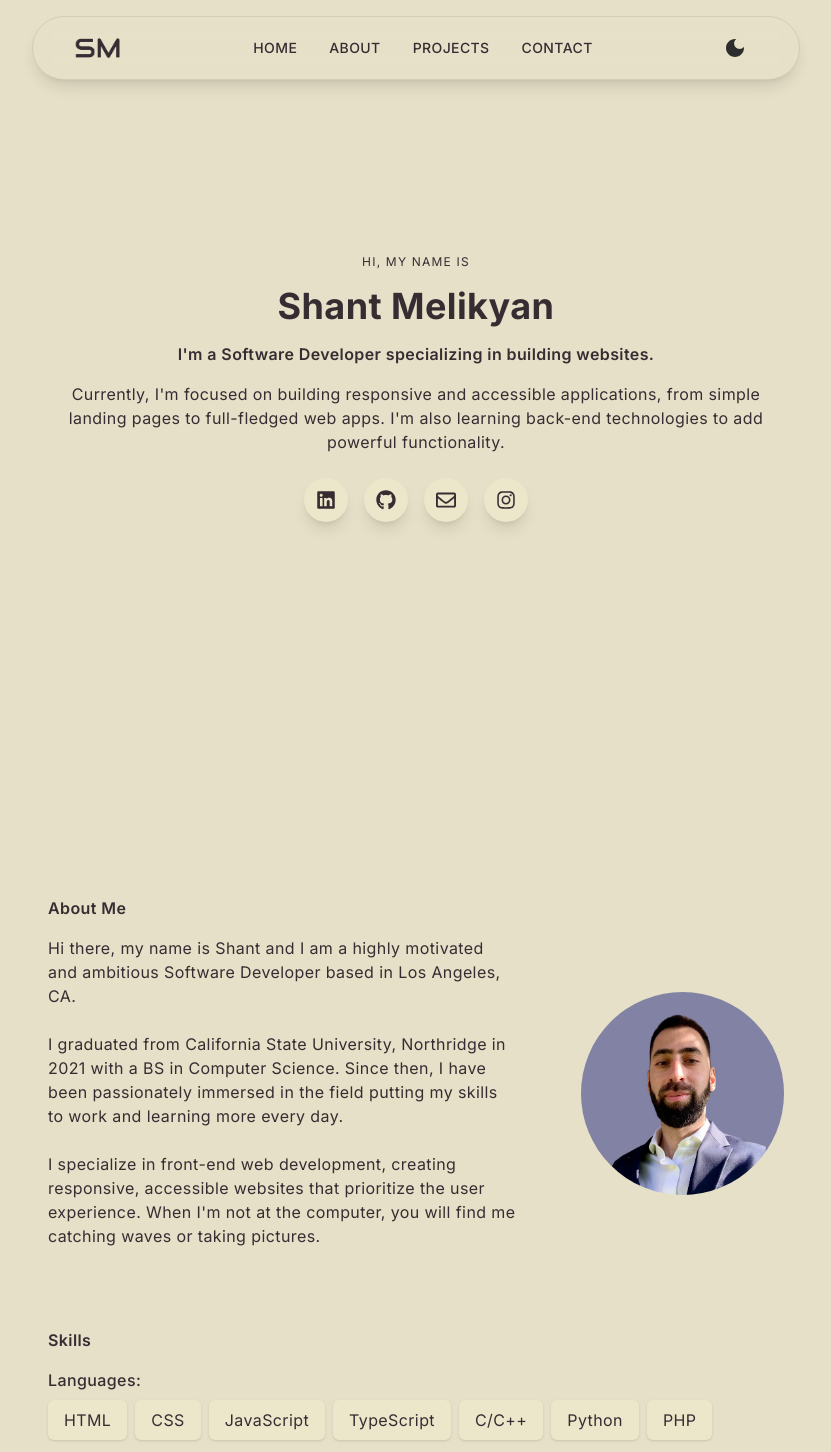
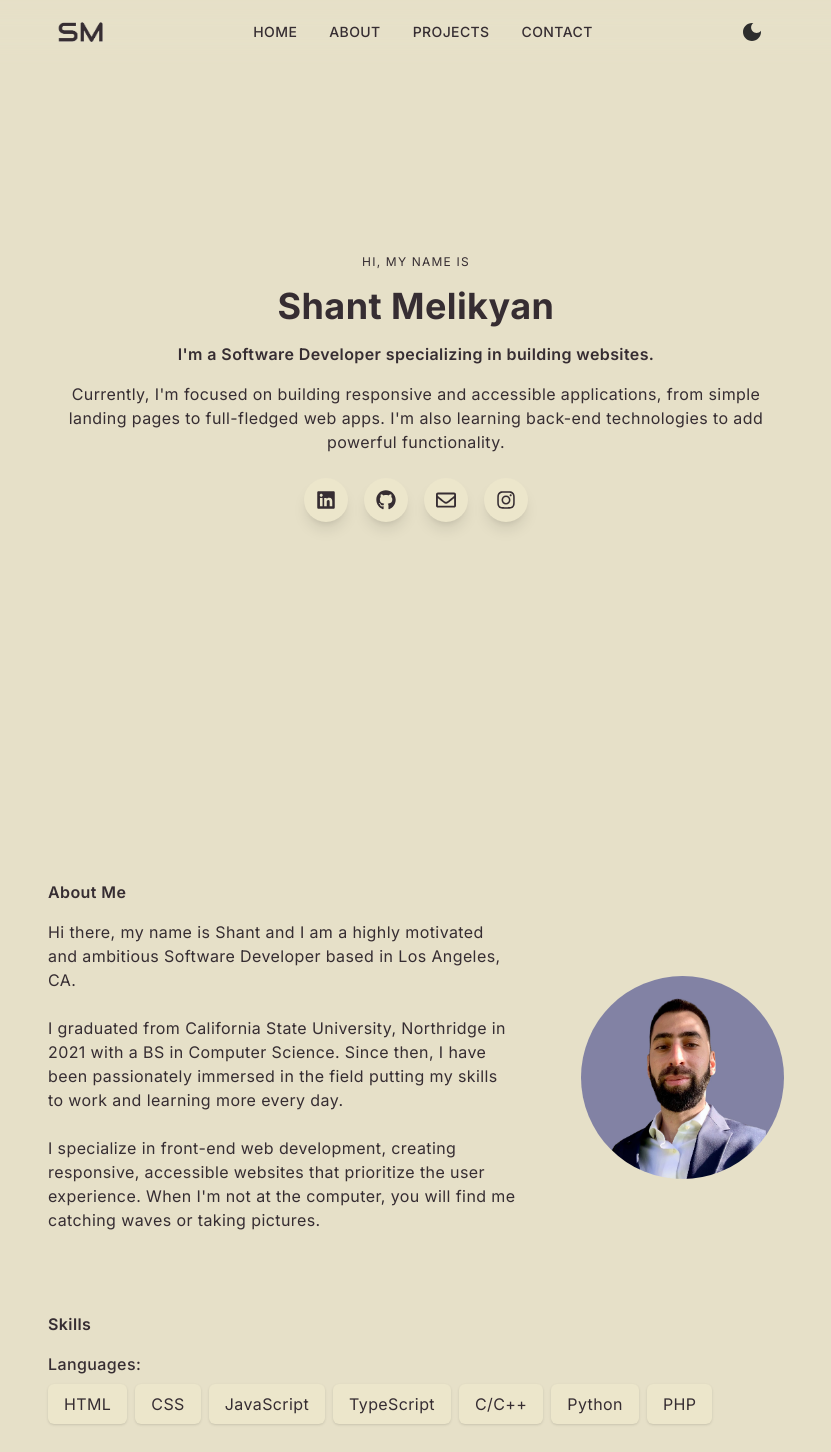
Before and after one commit to ShantMelikyan/holy-grail-fortfolio, a Next.js app: page / in a window 1280 px wide. Shown: the top 1452 px of the page, without its empty margins (224-1055 px from the left). Built offline with nearby package versions, Linux system fonts and the light colour scheme.

Commit message:
some changes

```diff
--- a/app/components/About.tsx
+++ b/app/components/About.tsx
@@ -30,7 +30,7 @@ const tools = [
 
 const About = () => {
   return (
-    <section id="about" className="pt-4">
+    <section id="about" className="scroll-mt-4">
       <div className="w-full md:h-screen p-4 flex-col items-center py-16">
         <div className="max-w-3xl m-auto md:grid grid-cols-3 gap-8">
           <div className="col-span-2 p-4">
--- a/app/components/Footer.tsx
+++ b/app/components/Footer.tsx
@@ -1,43 +1,48 @@
 import React from "react";
-import {FaLinkedin, FaGithub, FaRegEnvelope , FaInstagram} from "react-icons/fa"
-
+import {
+  FaLinkedin,
+  FaGithub,
+  FaRegEnvelope,
+  FaInstagram,
+} from "react-icons/fa";
 
 const Footer = () => {
   return (
-    <footer className="w-full h-20 px-4 pb-4">
-      <div className="flex items-center justify-between w-full h-full max-w-3xl text-center m-auto p-6 rounded-full dark:bg-[#645d65a1] backdrop-filter backdrop-blur-md shadow border border-[#645d6525]">
-        <p className="text-sm">Design & Dev by Shant ©2023.</p>
-        <div className="flex justify-end [&>*]:m-2">
+    <footer className="w-full h-20 shadow-inner dark:bg-[#645d65a1]">
+        <div className="max-w-3xl m-auto flex items-center w-full h-full justify-between px-6 ">
+          <p className="text-sm text-center">Design & Dev by Shant ©2023.</p>
+          <div className="flex justify-end [&>*]:p-2">
             <a
               aria-label="LinkedIn"
               href="https://www.linkedin.com/in/shant-melikyan/"
               target="_blank"
             >
-                  <FaLinkedin size={20}/>
+              <FaLinkedin size={20} />
             </a>
             <a
               aria-label="GitHub"
               href="https://github.com/shantmelikyan"
               target="_blank"
             >
-                  <FaGithub  size={20}/>
+              <FaGithub size={20} />
             </a>
             <a
               aria-label="Email"
               href="mailto:shantmelikyan@gmail.com"
               target="_blank"
             >
-                  <FaRegEnvelope size={20}/>
+              <FaRegEnvelope size={20} />
             </a>
             <a
               aria-label="Instagram"
               href="https://instagram.com/shant.photo"
               target="_blank"
             >
-                  <FaInstagram size={20}/>
+              <FaInstagram size={20} />
             </a>
           </div>
         </div>
+
     </footer>
   );
 };
--- a/app/components/Navbar.tsx
+++ b/app/components/Navbar.tsx
@@ -1,5 +1,5 @@
 "use client";
-import React, { useState } from "react";
+import React, { useState, useEffect } from "react";
 import { useTheme } from "next-themes";
 
 import Image from "next/image";
@@ -21,24 +21,40 @@ import {
 const Navbar = () => {
   const { resolvedTheme } = useTheme();
   const [nav, setNav] = useState(false);
+  const [border, setBorder] = useState(false);
+
   const handleNav = () => {
     setNav(!nav);
   };
+
+  useEffect(() => {
+    const handleBorder = () => {
+      if (window.scrollY > 64) {
+        setBorder(true);
+      } else setBorder(false);
+    };
+    window.addEventListener("scroll", handleBorder);
+  }, []);
+
   return (
-    <nav className="fixed w-full z-[100] p-4">
+    <nav className="fixed w-full z-[100]">
       <div
         className={`
-      dark:bg-[#645d65a1] h-16 max-w-3xl m-auto shadow-lg rounded-full border border-[#645d6525]
-      ${
-        // need to remove backdrop filter because chrome does not support two blurs. only one at a time.
-        nav
-          ? "backdrop-blur-none backdrop-filter-none"
-          : "backdrop-filter backdrop-blur-md"
-      }
-
-    `}
+          h-16  m-auto transition-colors duration-300 ease-in border-b backdrop-filter
+          ${
+            border
+              ? "dark:bg-[#645d65a1] shadow-lg border-[#645d6525] bg-[#d8d3bc63]"
+              : "bg-transparent border-transparent"
+          }
+          ${
+            // need to remove backdrop filter because chrome does not support two blurs. only one at a time.
+            nav
+              ? "backdrop-filter-none "
+              : "backdrop-blur-md"
+          }
+        `}
       >
-        <div className="flex items-center h-full justify-between px-10 ">
+        <div className="flex items-center h-full justify-between px-6 max-w-3xl m-auto">
           <Link href="/" className="shrink-0">
             <Image
               src={resolvedTheme === "dark" ? logo_light : logo_dark}
@@ -93,13 +109,13 @@ const Navbar = () => {
               ${
                 nav
                   ? "min-h-screen backdrop-filter backdrop-blur-md visible"
-                  : "backdrop-filter-none backdrop-blur-none delay-75 invisible"
+                  : "backdrop-filter-none backdrop-blur-none invisible"
               }
             `}
           >
             <div
-              className={`fixed w-[55%] sm:w-[40%] md:w-[25%] min-h-[70vh] p-10 ease rounded-3xl m-4 bg-[#bc8848bb] dark:bg-[#645d65a1] duration-300 border border-[#645d6525]
-                ${nav ? "left-0" : "left-[-100%] delay-75"}
+              className={`fixed w-[55%] sm:w-[40%] md:w-[25%] min-h-[70vh] p-10 ease rounded-xl m-4 bg-[#d8d3bc63] dark:bg-[#645d65a1] duration-300 border border-[#645d651a]
+                ${nav ? "left-0" : "left-[-100%]"}
               `}
             >
               <div className="flex w-full items-center justify-between">
--- a/app/components/Projects.tsx
+++ b/app/components/Projects.tsx
@@ -48,7 +48,7 @@ const projects = [
 
 const Projects = () => {
   return (
-    <section id="projects"  className="pt-4">
+    <section id="projects"  className="scroll-mt-4">
       <div className="w-full h-full p-4">
         <div className="max-w-3xl px-4 py-16 mx-auto">
           <Reveal>
```
Lines whose indentation alone changed are shown as unchanged.
